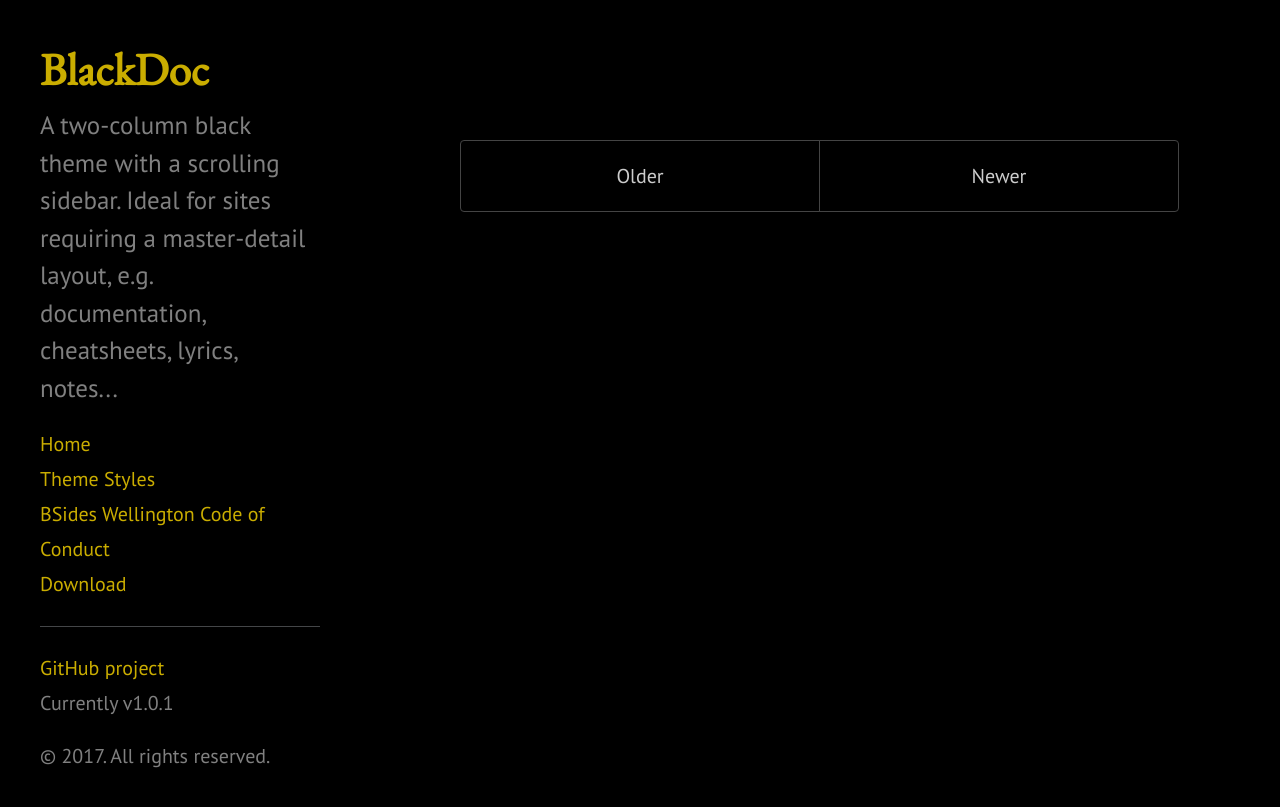
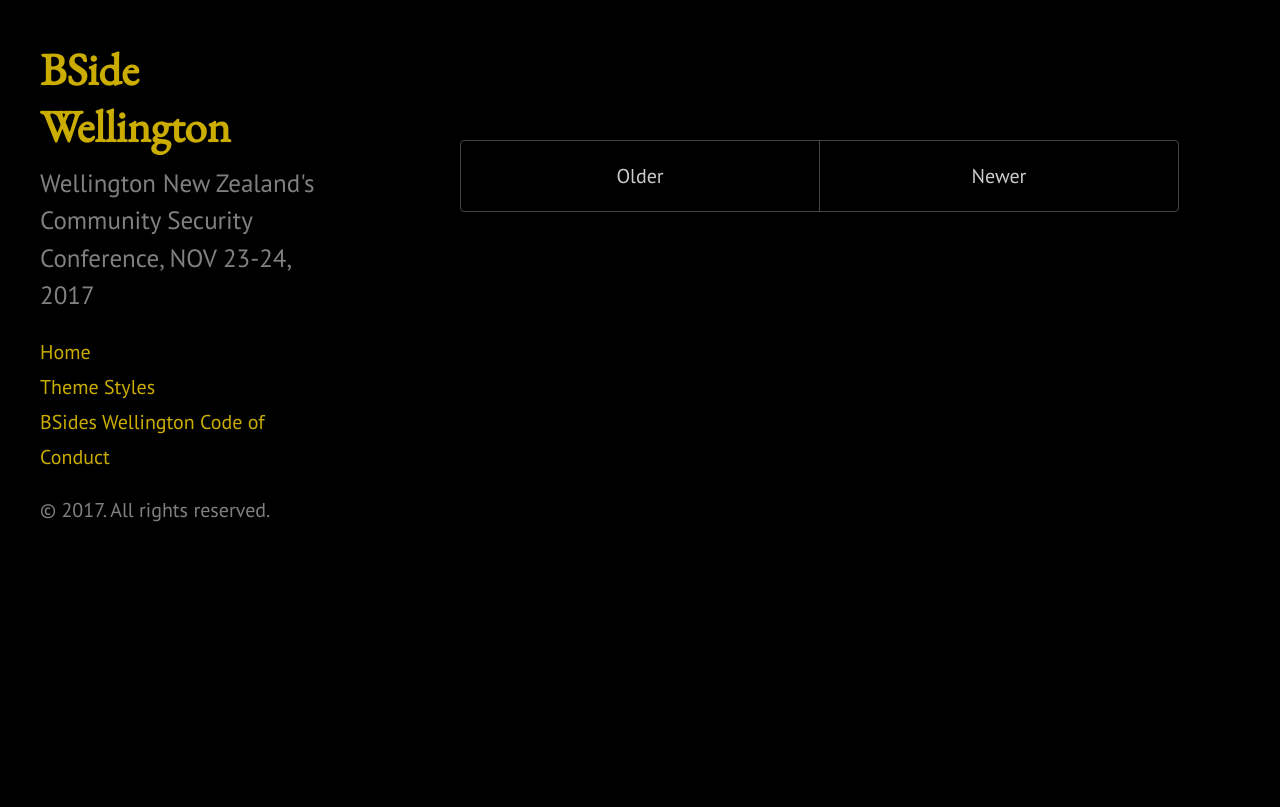
Before and after one commit to bsideswlg/bsideswlg.github.io, a Jekyll site: the page built from index.html, in a window 1280 px wide. Shown: the top 807 px of the page. Built offline with Jekyll 4.4.1, drawn with Linux system fonts in a browser that asks for light colours; the list of posts is cut into pages by our own code.

Commit message:
Updating

```diff
--- a/_config.yml
+++ b/_config.yml
@@ -8,20 +8,17 @@
 permalink:        pretty
 
 # Setup
-title:            BlackDoc
-tagline:          Black Theme for Jekyll
-description:      "A two-column black theme with a scrolling sidebar. Ideal for sites requiring a master-detail layout, e.g. documentation, cheatsheets, lyrics, notes..."
-url:              https://github.com/karloespiritu/blackdoc
+title:            BSide Wellington
+tagline:          Bees busily breaking their way to a better world
+description:      "Wellington New Zealand's Community Security Conference, NOV 23-24, 2017"
+url:              https://bsideswlg.github.io
 baseurl:          /
 
 author:
-  name:           'Karlo Espiritu'
-  url:            https://twitter.com/karloespiritu
+  name:           'BSidw Wellington Crew'
+  url:            https://twitter.com/bsideswlg
 
-paginate:         5
-
-# Custom vars
-version:          1.0.1
+paginate:         10
 
 github:
-  repo:           https://github.com/karloespiritu/blackdoc
+  repo:           https://github.com/bsideswlg/bsideswlg.github.io
--- a/_includes/sidebar.html
+++ b/_includes/sidebar.html
@@ -26,11 +26,7 @@
         {% endif %}
       {% endfor %}
 
-      <a class="sidebar-nav-item" href="{{ site.github.repo }}/archive/master.zip">Download</a>
-      <hr>
-      <a class="sidebar-nav-item" href="{{ site.github.repo }}">GitHub project</a>
-      <span class="sidebar-nav-item">Currently v{{ site.version }}</span>
-    </nav>
+      </nav>
 
     <p>&copy; {{ site.time | date: '%Y' }}. All rights reserved.</p>
   </div>
```
